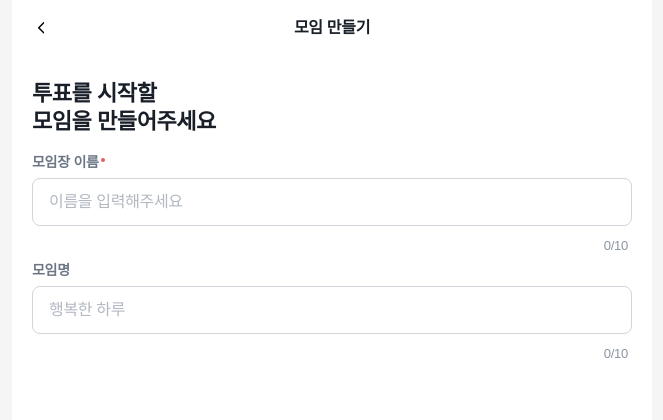
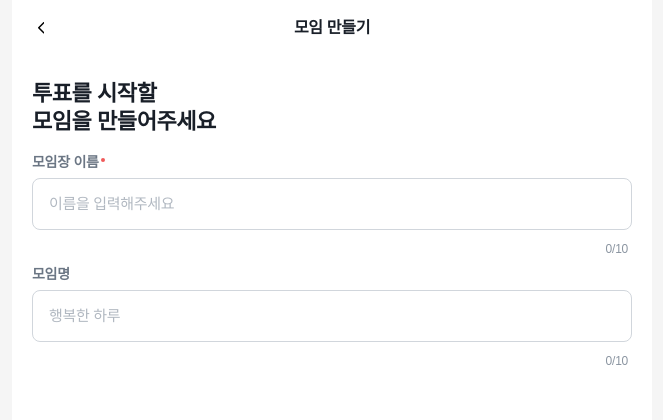
Before and after one commit to YAPP-Github/27th-Web-Team-2-FE, a Next.js app: page /create in a window 1280 px wide. Shown: the top 420 px of the page, without its empty margins (308-971 px from the left). Built offline with nearby package versions, Linux system fonts and the light colour scheme; no server answers; a web font is replaced by a local one.

Commit message:
style: input 스타일링 피그마 시안에 맞게 변경

```diff
--- a/src/app/globals.css
+++ b/src/app/globals.css
@@ -318,12 +318,11 @@
   .input-field {
     display: flex; /* Kept for compatibility */
     width: 100%; /* Ensure it fills the wrapper so padding doesn't expand it */
-    height: 48px;
     align-items: center;
     border-radius: 8px;
     border: 1px solid var(--color-line-clickable);
     background-color: var(--color-gray-0);
-    padding: 13px 16px;
+    padding: 14px 16px;
     outline: none;
     transition: all 150ms cubic-bezier(0.4, 0, 0.2, 1);
     box-sizing: border-box; /* Ensure border-box is explicit */
--- a/src/shared/ui/input/Input.tsx
+++ b/src/shared/ui/input/Input.tsx
@@ -106,7 +106,7 @@ export default function Input({
 
   const inputClasses = [
     'input-field',
-    'text-body-2',
+    'text-body-3',
     fullWidth ? 'input-full-width' : '',
     isError ? 'input-error' : '',
     className || '',
@@ -180,7 +180,7 @@ export default function Input({
         </div>
 
         {showCount && (
-          <span className='input-count text-caption-5'>
+          <span className='input-count text-body-5'>
             {currentCount}/{maxLength}
           </span>
         )}
```
